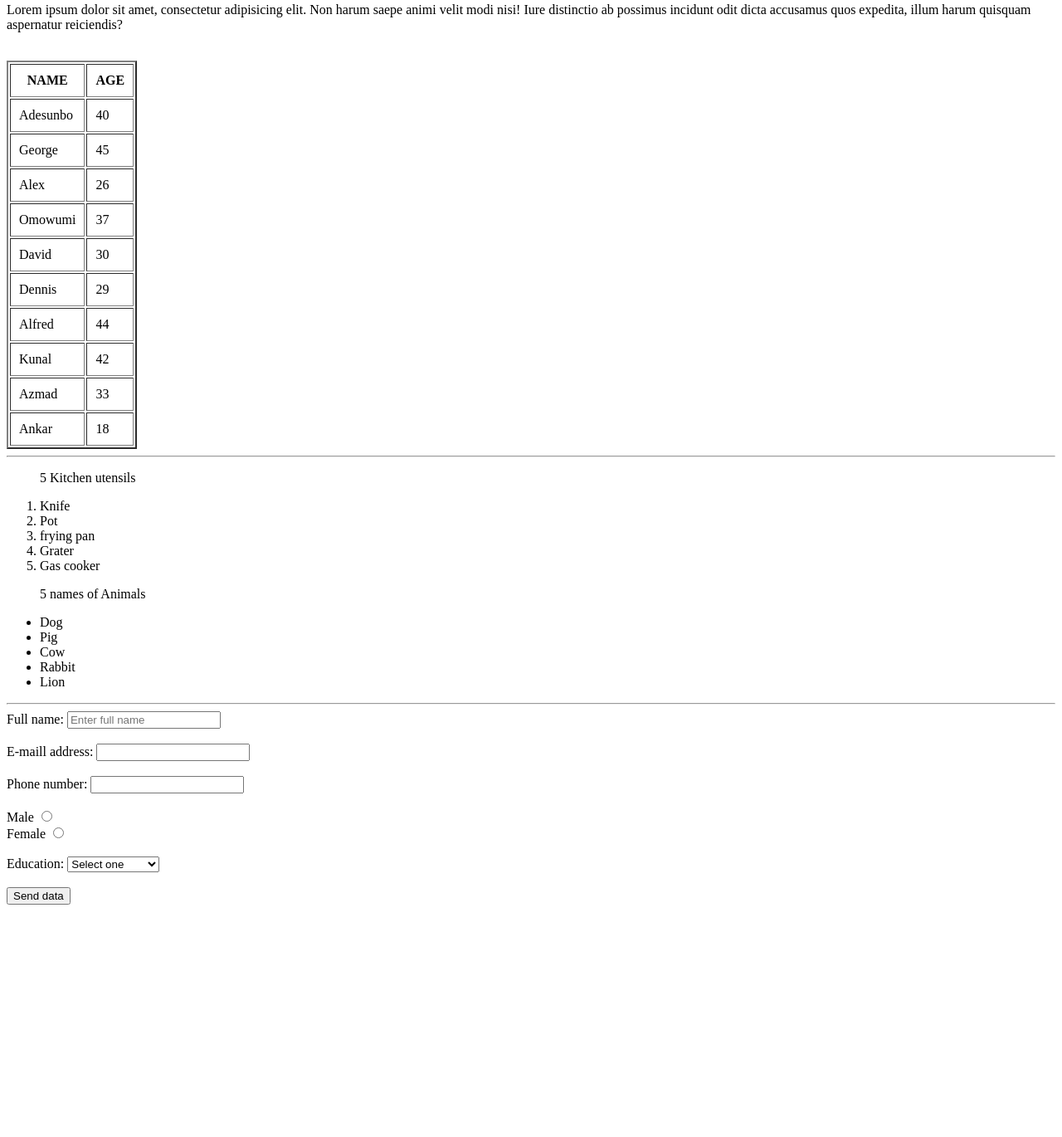
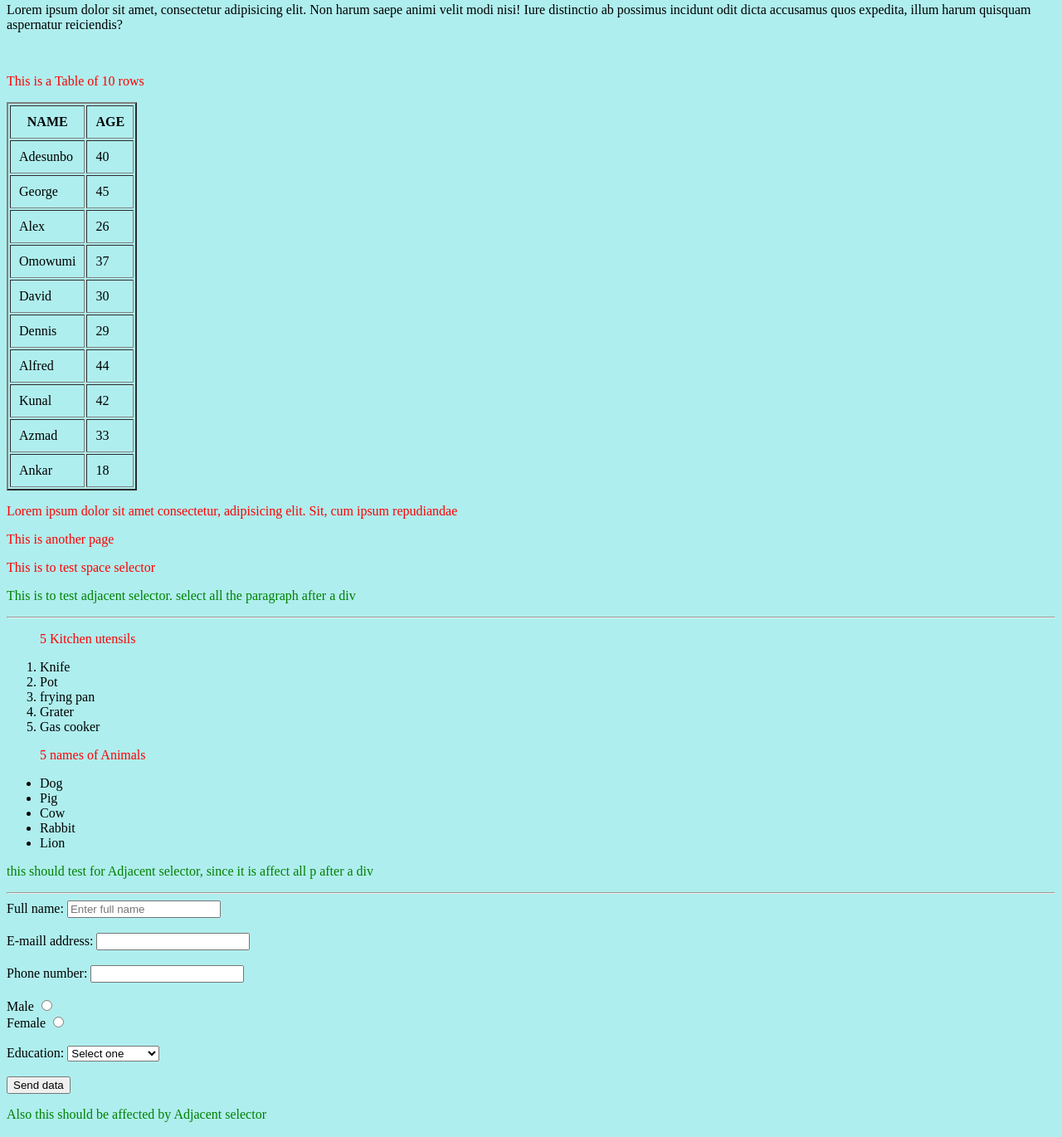
Before and after one commit to sunmby14/demo, a plain HTML site: page index.html in a window 1280 px wide. Shown: the part 567-1937 px from the top of the page at 83% size. Before the commit the page ends 1665 px from the top, so only its background shows below. Drawn offline with Linux system fonts and the light colour scheme.

Commit message:
style sheet added and index.html modified

```diff
--- a/index.html
+++ b/index.html
@@ -2,9 +2,161 @@
 <html lang="eng">
 
 <head>
+    <!DOCTYPE html>
+    <html lang="eng">
+
+    <head>
+        <title>Letsupgrade Webclass</title>
+        <meta charset="utf-8">
+        <link href="style.css" rel="stylesheet">
+
+    </head>
+
+    <body>
+        <h1>First Assignment1</h1>
+        <img src="images/77.jpg">
+        <br>
+        <p>Lorem ipsum dolor sit amet, consectetur adipisicing elit. Non harum saepe animi velit modi nisi! Iure distinctio ab possimus incidunt odit dicta accusamus quos expedita, illum harum quisquam aspernatur reiciendis?</p>
+        <br>
+        <div>
+            <p>This is a Table of 10 rows</p>
+            <table border="2" cell-spacing="10" cellpadding="10">
+                <tr>
+                    <th>NAME</th>
+                    <th>AGE</th>
+                </tr>
+                <tr>
+                    <td>Adesunbo</td>
+                    <td>40</td>
+                </tr>
+                <tr>
+                    <td>George</td>
+                    <td>45</td>
+                </tr>
+                <tr>
+                    <td>Alex</td>
+                    <td>26</td>
+                </tr>
+                <tr>
+                    <td>Omowumi</td>
+                    <td>37</td>
+                </tr>
+                <tr>
+                    <td>David</td>
+                    <td>30</td>
+                </tr>
+                <tr>
+                    <td>Dennis</td>
+                    <td>29</td>
+                </tr>
+                <tr>
+                    <td>Alfred</td>
+                    <td>44</td>
+                </tr>
+                <tr>
+                    <td>Kunal</td>
+                    <td>42</td>
+                </tr>
+                <tr>
+                    <td>Azmad</td>
+                    <td>33</td>
+                </tr>
+                <tr>
+                    <td>Ankar</td>
+                    <td>18</td>
+                </tr>
+            </table>
+            <section>
+                <p>Lorem ipsum dolor sit amet consectetur, adipisicing elit. Sit, cum ipsum repudiandae </p>
+                <p>This is another page</p>
+            </section>
+            <p>This is to test space selector</p>
+        </div>
+        <p>This is to test adjacent selector. select all the paragraph after a div</p>
+        <hr>
+        <div>
+            <ol>
+                <p>5 Kitchen utensils</p>
+                <li>Knife</li>
+                <li>Pot</li>
+                <li>frying pan</li>
+                <li>Grater</li>
+                <li>Gas cooker</li>
+            </ol>
+        </div>
+        <div>
+            <ul>
+                <p>5 names of Animals</p>
+                <li>Dog</li>
+                <li>Pig</li>
+                <li>Cow</li>
+                <li>Rabbit</li>
+                <li>Lion</li>
+            </ul>
+        </div>
+        <p>this should test for Adjacent selector, since it is affect all p after a div</p>
+        <hr>
+        <div>
+            <form action="# " method="post " novalidate autocomplete="false ">
+                <div>
+                    <label for="fullname ">Full name:</label>
+                    <input type="text " name="fullname " placeholder="Enter full name " required id=" f ullname ">
+                </div>
+                <br>
+                <div>
+                    <label for="email ">E-maill address:</label>
+                    <input type="email " name="email " id="email ">
+                </div>
+                <br>
+                <div>
+                    <label>Phone number:</label>
+                    <input type="tel ">
+                </div>
+                <br>
+                <div>
+                    <labe>Male</labe>
+                    <input type="radio" name="gender">
+                </div>
+                <div>
+                    <label>Female</label>
+                    <input type="radio" name="gender">
+                </div>
+                <br>
+                <div>
+
+                    <label>Education:</label>
+                    <select name=" " id=" ">
+                        <option value=" ">Select one</option>
+                        <option value="Phd ">Doctorate</option>
+                        <option value="MSc ">Master</option>
+                        <option value="Bsc ">Bachelor</option>
+                        <option value="Undergraduate ">Undergraduate</option>
+                    </select>
+                </div>
+                <br>
+                <button type="submit ">Send data</button>
+            </form>
+        </div>
+        <p>Also this should be affected by Adjacent selector</p>
+        <!--<hr>
+        <br>
+        <b>this is awesome</b>
+        <br>
+        <i>this is italic</i>
+        <br>
+        <strong>This is strong, like bold but different</strong>
+        <br>
+        <u>This is underline</u>
+        <hr>
+        <a href=" https://google.com " target="blank ">Google</a>-->
+        <div></div>
+    </body>
+
+    </html>
     <title>Letsupgrade Webclass</title>
     <meta charset="utf-8">
-    <style href="index.css"></style>
+    <link href="style.css" rel="stylesheet">
+    </style>
 </head>
 
 <body>
--- /dev/null
+++ b/style.css
@@ -0,0 +1,19 @@
+body {
+    background-color: paleturquoise;
+}
+
+h1 {
+    color: blue;
+}
+
+div>p {
+    color: yellow;
+}
+
+div p {
+    color: red;
+}
+
+div+p {
+    color: green;
+}
```
